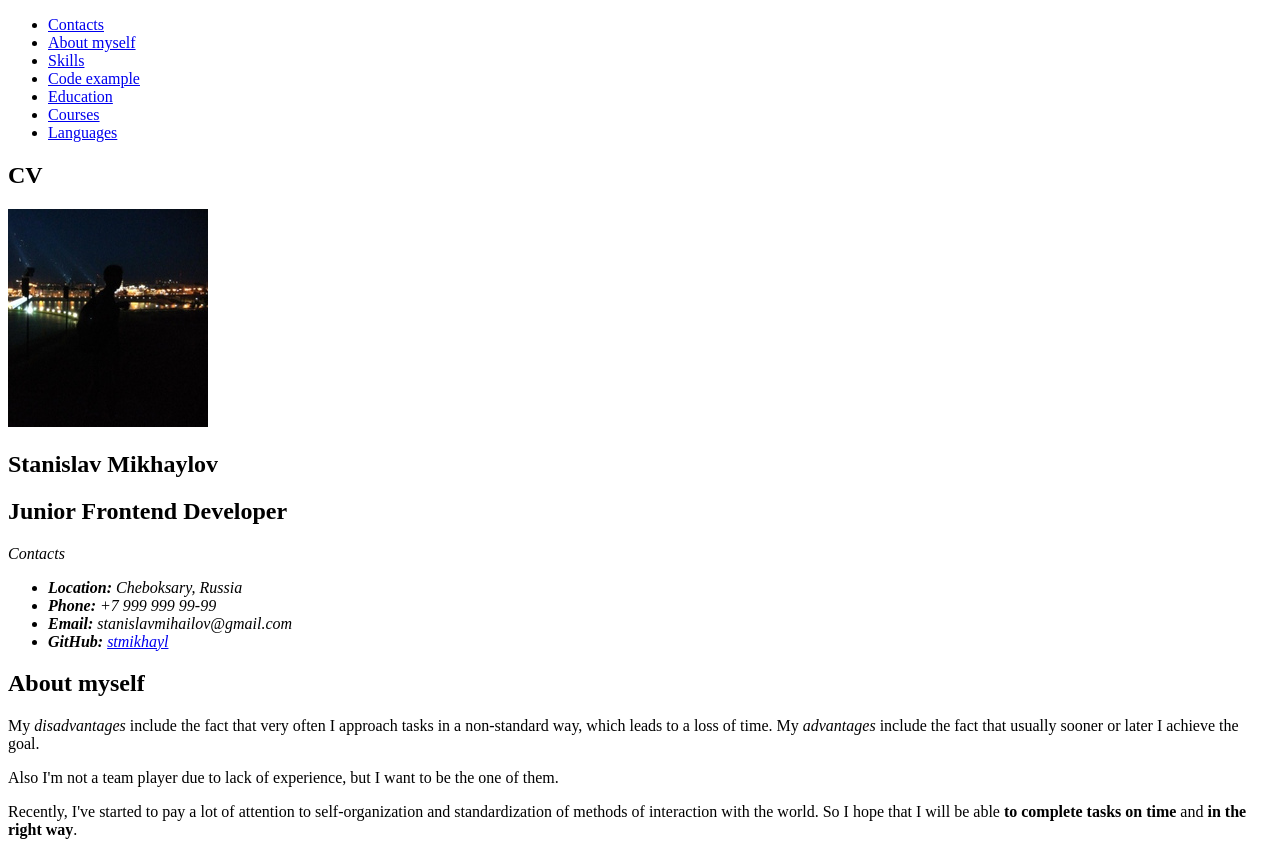
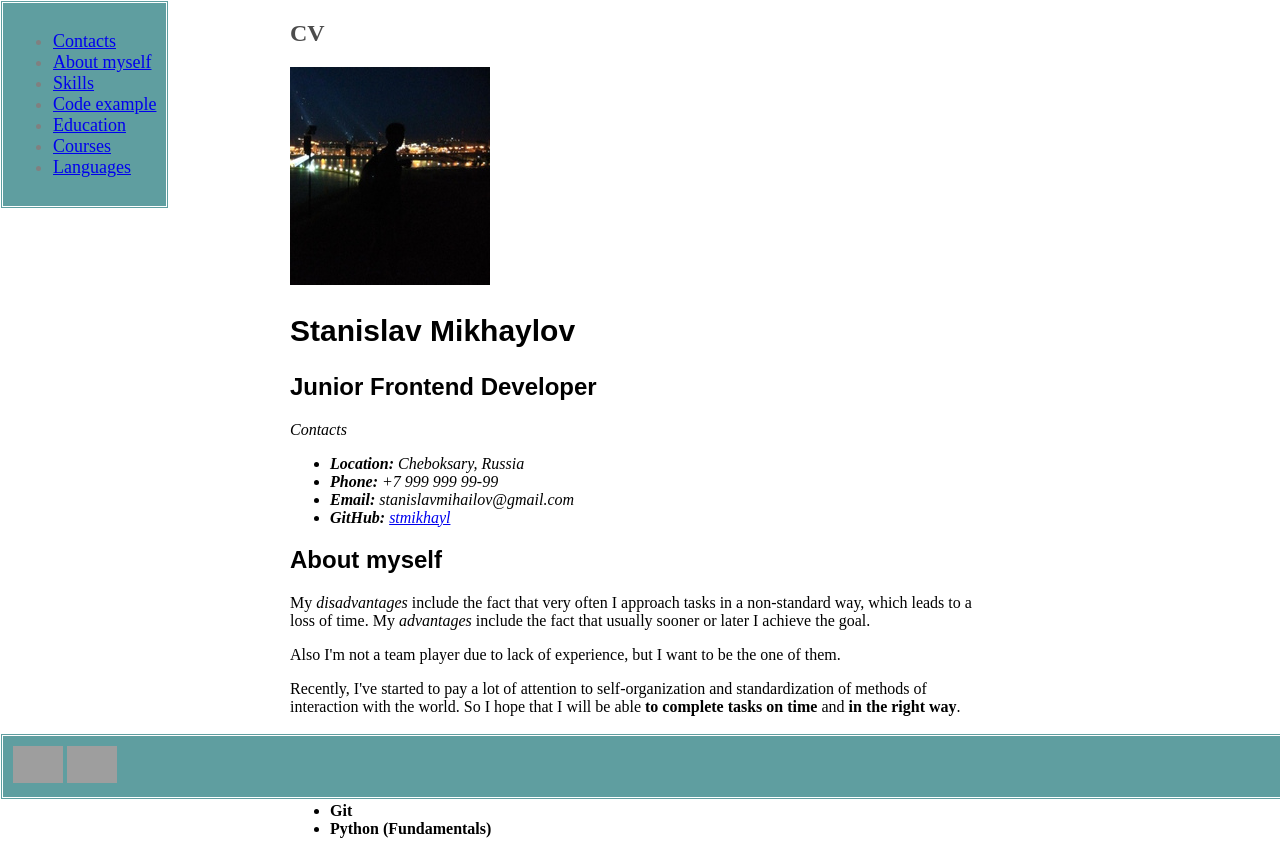
Before and after one commit to malleshi-9025/rsschool-cv, a plain HTML site: page index.html in a window 1280 px wide. Shown: the top 842 px of the page. Drawn offline with Linux system fonts and the light colour scheme; grey boxes are pictures that could not be loaded.

Commit message:
fix: edit footer and header positions, edit styles

```diff
--- a/index.html
+++ b/index.html
@@ -3,6 +3,7 @@
 
 <head>
     <link rel="icon" href="pictures/icon-cv-11.jpg">
+    <link href="styles/style.css" rel="stylesheet">
     <meta charset="utf-8">
     <meta http-equiv="X-UA-Compatible" content="IE=edge">
     <meta name="viewport" content="width=device-width, initial-scale=1.0">
@@ -14,26 +15,26 @@
     <header>
         <nav>
             <ul>
-                <li><a href="#Contacts">Contacts</a></li>
-                <li><a href="#About_myself">About myself</a></li>
-                <li><a href="#Skills">Skills</a></li>
-                <li><a href="#Code_example">Code example</a></li>
-                <li><a href="#Education">Education</a></li>
-                <li><a href="#Courses">Courses</a></li>
-                <li><a href="#Languages">Languages</a></li>
+                <li><a href="#contacts">Contacts</a></li>
+                <li><a href="#about_myself">About myself</a></li>
+                <li><a href="#skills">Skills</a></li>
+                <li><a href="#code_example">Code example</a></li>
+                <li><a href="#education">Education</a></li>
+                <li><a href="#courses">Courses</a></li>
+                <li><a href="#languages">Languages</a></li>
             </ul>
         </nav>
     </header>
 
     <main>
         <article>
-            <h1>CV</h1>
+            <h1 id="article_name">CV</h1>
             <img src="pictures/photo.jpg" alt="photo">
             <section>
                 <h2 class="name">Stanislav Mikhaylov</h2>
                 <h2>Junior Frontend Developer</h2>
                 <address>
-                    <span id="Contacts">Contacts</span>
+                    <span id="contacts">Contacts</span>
                     <ul>
                         <li><b>Location:</b> Cheboksary, Russia</li>
                         <li><b>Phone:</b> +7 999 999 99-99</li>
@@ -43,7 +44,7 @@
                 </address>
             </section>
             <section>
-                <h2 id="About_myself">About myself</h2>
+                <h2 id="about_myself">About myself</h2>
                 <p>My <i>disadvantages</i> include the fact that very often I approach tasks in a non-standard way,
                     which leads to a loss of time. My <i>advantages</i> include the fact that usually sooner or
                     later I achieve the goal.</p>
@@ -53,7 +54,7 @@
                      and <b>in the right way</b>.</p>
             </section>
             <section>
-                <h2 id="Skills">Skills</h2>
+                <h2 id="skills">Skills</h2>
                 <ul>
                     <li><strong>HTML&CSS</strong></li>
                     <li><strong>Git</strong></li>
@@ -61,7 +62,7 @@
                 </ul>
             </section>
             <section>
-                <h2 id="Code_example">Code example</h2>
+                <h2 id="code_example">Code example</h2>
                 <span>The solution of the <a href="https://www.codewars.com/kata/5592e3bd57b64d00f3000047/train/python">exercise</a> is below.</span>
                 <pre> <code>
 def find_nb(m):
@@ -76,13 +77,13 @@ def find_nb(m):
                 </code></pre>
             </section>
             <section>
-                <h2 id="Education">Education</h2>
+                <h2 id="education">Education</h2>
                 Bachelor's degree, Bauman Moscow State Technical University,
                 RADIOELECTRONICS AND LASER TECHNOLOGIES (RL),
                 RL-6 Technologies of Device Making
             </section>
             <section>
-                <h2 id="Courses">Courses</h2>
+                <h2 id="courses">Courses</h2>
                 <h3>Git</h3>
                 <a href="https://learngitbranching.js.org/?locale=ru_RU">LearnGitBranching</a>
                 <h3>HTML&CSS</h3>
@@ -110,8 +111,8 @@ def find_nb(m):
                 <h3>JavaScript</h3>
                 <span><a href="https://learn.javascript.ru/">Online-book</a> (in progress)</span>
             </section>
-            <section>
-                <h2 id="Languages">Languages</h2>
+            <section id="lang_section">
+                <h2 id="languages">Languages</h2>
                 <ul>
                     <li><b>Russian</b> - native speaker.</li>
                     <li>StreamLine Language School <b>English</b> test result: Pre-Intermediate (CEFR A2+)</li>
--- a/styles/style.css
+++ b/styles/style.css
@@ -1,17 +1,54 @@
 .name {
     font-size: 30px;
-  }
+}
+
 
 nav {
-    font-size: 15px;
+    font-size: 18px;
     color: gray;
-    border-style: solid;
-    border-width: 2px;
 }
 
 pre {
     color: rgb(168, 25, 54, 0.5);
 }
+
+h2 {
+    font-family: Arial, Helvetica, sans-serif;
+}
+
+header {
+    position: fixed;
+    left: 0; top: 0;
+    padding: 10px;
+    color: #fff;
+    background: rgb(95, 158, 160);
+    border-style: double;
+}
+
+body {
+    width: 700px;
+    margin: 0 auto 80px;
+}
+
+footer {
+    position: fixed;
+    left: 0;
+    bottom: 0;
+    padding: 10px;
+    color: #fff;
+    background: rgb(95, 158, 160);
+    width: 100%;
+    border-style: double;
+}
+
 #lang_section {
-    color:rgb(95, 158, 160)
+    color:rgb(95, 158, 160);
 }
+
+#article_name {
+    color: rgba(0, 0, 0, 0.7);
+}
+
+#Contacts {
+    font-family: 'Courier New', Courier, monospace;
+}
```
